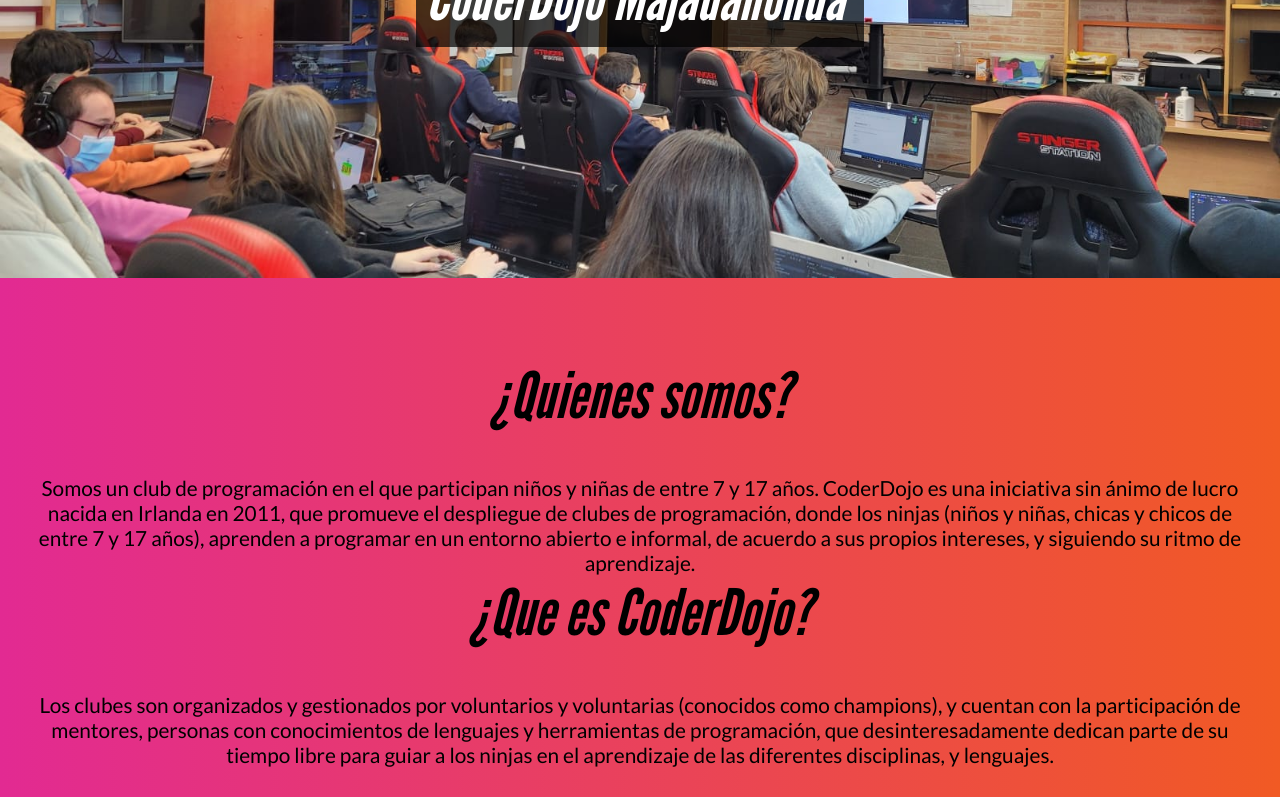
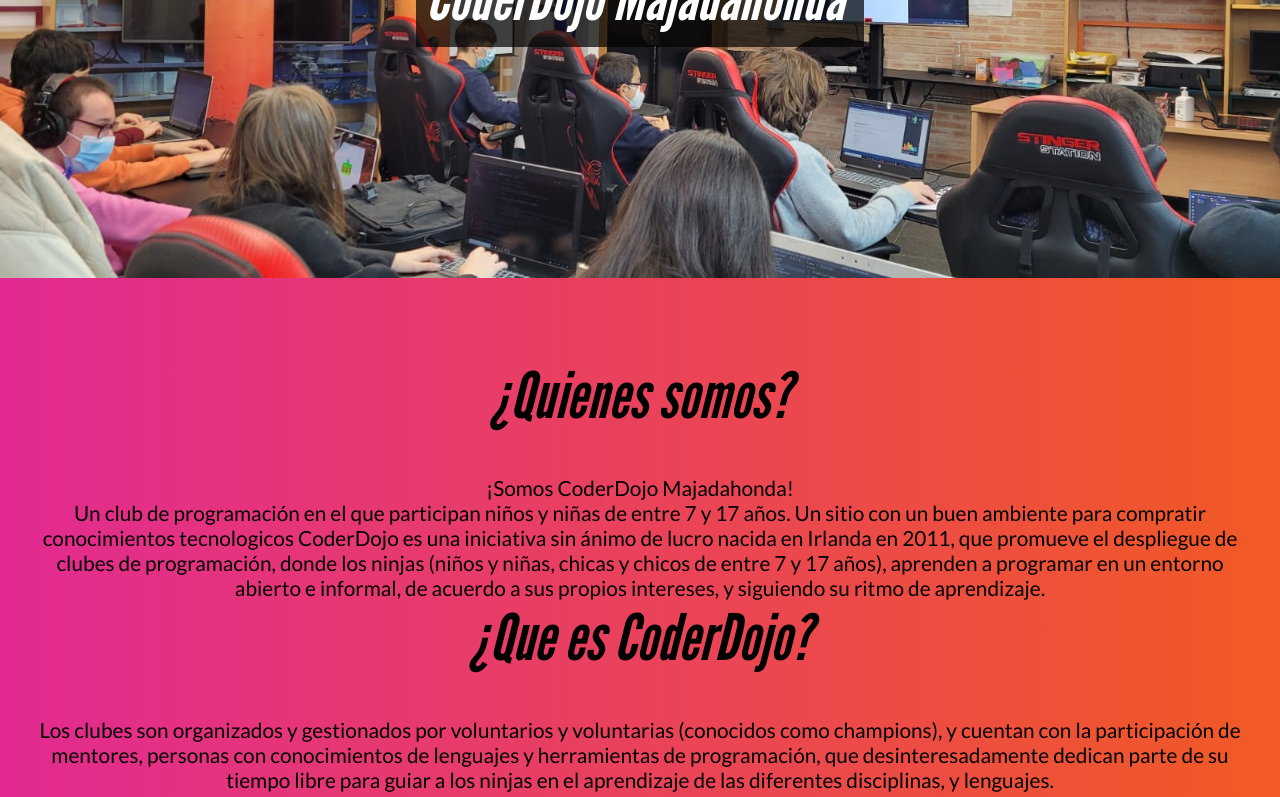
Before and after one commit to magnitopic/coderpage, a Next.js app: page / in a window 1280 px wide. Shown: the part 389-1186 px from the top of the page. Built offline with nearby package versions, Linux system fonts and the light colour scheme.

Commit message:
New About us text

```diff
--- a/components/AboutUs.js
+++ b/components/AboutUs.js
@@ -8,8 +8,9 @@
 				¿Quienes somos?
 			</p>
 			<p id={styles.text}>
-				Somos un club de programación en el que participan niños y
-				niñas de entre 7 y 17 años. CoderDojo es una iniciativa sin
+				¡Somos CoderDojo Majadahonda!<br/>Un club de programación en el que participan niños y
+				niñas de entre 7 y 17 años. Un sitio con un buen ambiente para compratir conocimientos
+				tecnologicos CoderDojo es una iniciativa sin
 				ánimo de lucro nacida en Irlanda en 2011, que promueve el
 				despliegue de clubes de programación, donde los ninjas
 				(niños y niñas, chicas y chicos de entre 7 y 17 años),
--- a/pages/index.js
+++ b/pages/index.js
@@ -2,8 +2,6 @@
 import Header from "../components/Header";
 import AboutUs from "../components/AboutUs";
 import Footer from "../components/Footer";
-
-
 
 export default function Home() {
 	return (
```
